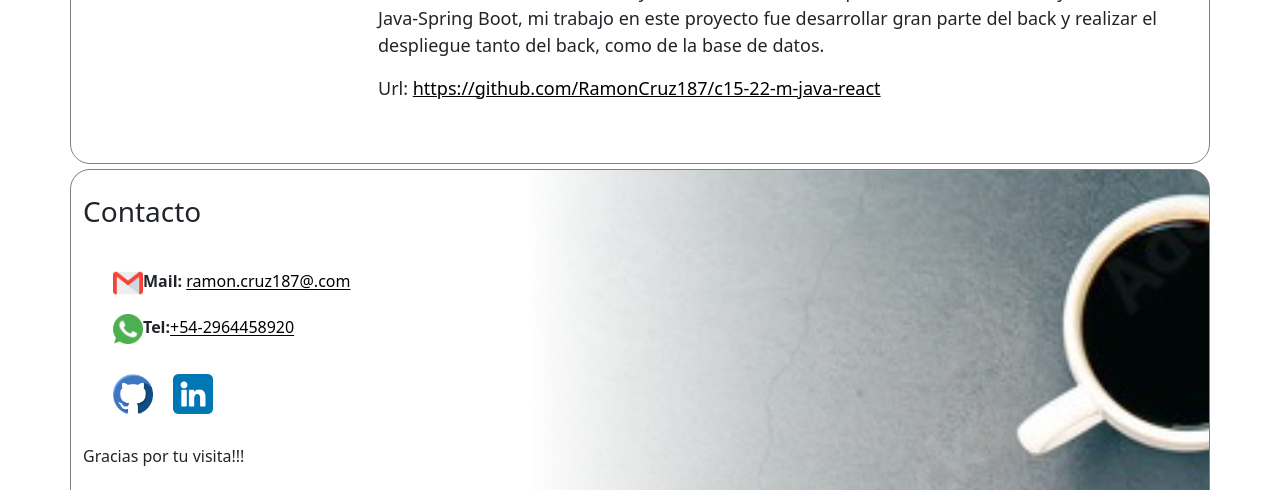
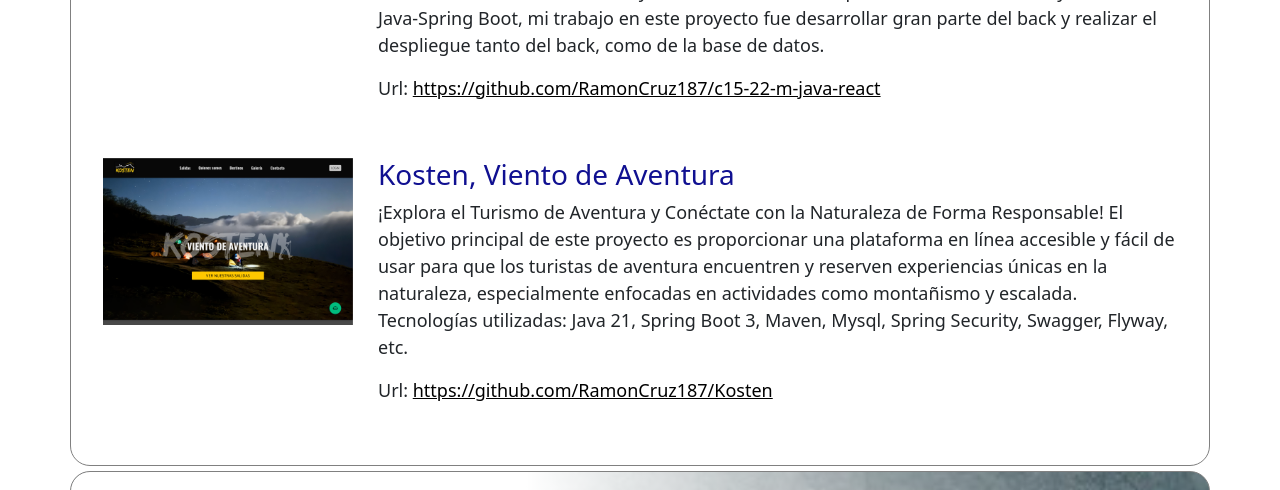
Before and after one commit to RamonCruz187/Portfolio, an Angular app: page / in a window 1280 px wide. Shown: the part 4700-5190 px from the top of the page. Built offline with nearby package versions, Linux system fonts and the light colour scheme.

Commit message:
feat: Add Kosten project

```diff
--- a/src/app/componentes/proyectos/proyectos.component.html
+++ b/src/app/componentes/proyectos/proyectos.component.html
@@ -279,6 +279,57 @@
     </div>
 
     <!-- -------------------------------------------------------- -->
+     <!-- -------------------------------------------------------- -->
+
+    <div class="proyectos-contenido col">
+      <div class="proyectos-contenido-row">
+        <div class="proyecto__imagen">
+          <img
+            type="button"
+            data-bs-toggle="modal"
+            data-bs-target="#modal6"
+            src="assets/imagenes/Kosten.png"
+            alt=""
+          />
+        </div>
+        <div class="proyectos-item col">
+          <h3>Kosten, Viento de Aventura</h3>
+          <p>
+            ¡Explora el Turismo de Aventura y Conéctate con la Naturaleza de Forma Responsable! El objetivo principal de este proyecto es proporcionar una plataforma en línea accesible y fácil de usar para que los turistas de aventura encuentren y reserven experiencias únicas en la naturaleza, especialmente enfocadas en actividades como montañismo y escalada.
+            Tecnologías utilizadas: Java 21, Spring Boot 3, Maven, Mysql, Spring Security, Swagger, Flyway, etc.
+          </p>
+          <p>
+            Url:
+            <a
+              href="https://github.com/RamonCruz187/Kosten"
+              target="_blank"
+              >https://github.com/RamonCruz187/Kosten</a
+            >
+          </p>
+        </div>
+      </div>
+    </div>
+
+    <!-- Modal -->
+    <!-- el id debe ser igual que data-bs-target= -->
+    <div
+      class="modal fade"
+      id="modal6"
+      tabindex="-1"
+      aria-labelledby="exampleModalLabel"
+      aria-hidden="true"
+    >
+      <div class="modal-dialog">
+        <div class="modal-body">
+          <img
+            src="assets/imagenes/Kosten.png"
+            alt=""
+          />
+        </div>
+      </div>
+    </div>
+
+    <!-- -------------------------------------------------------- -->
   </div>
 
   <!-- FOOTER -->
```
Also changed, not shown: src/assets/imagenes/Kosten.png (added).
